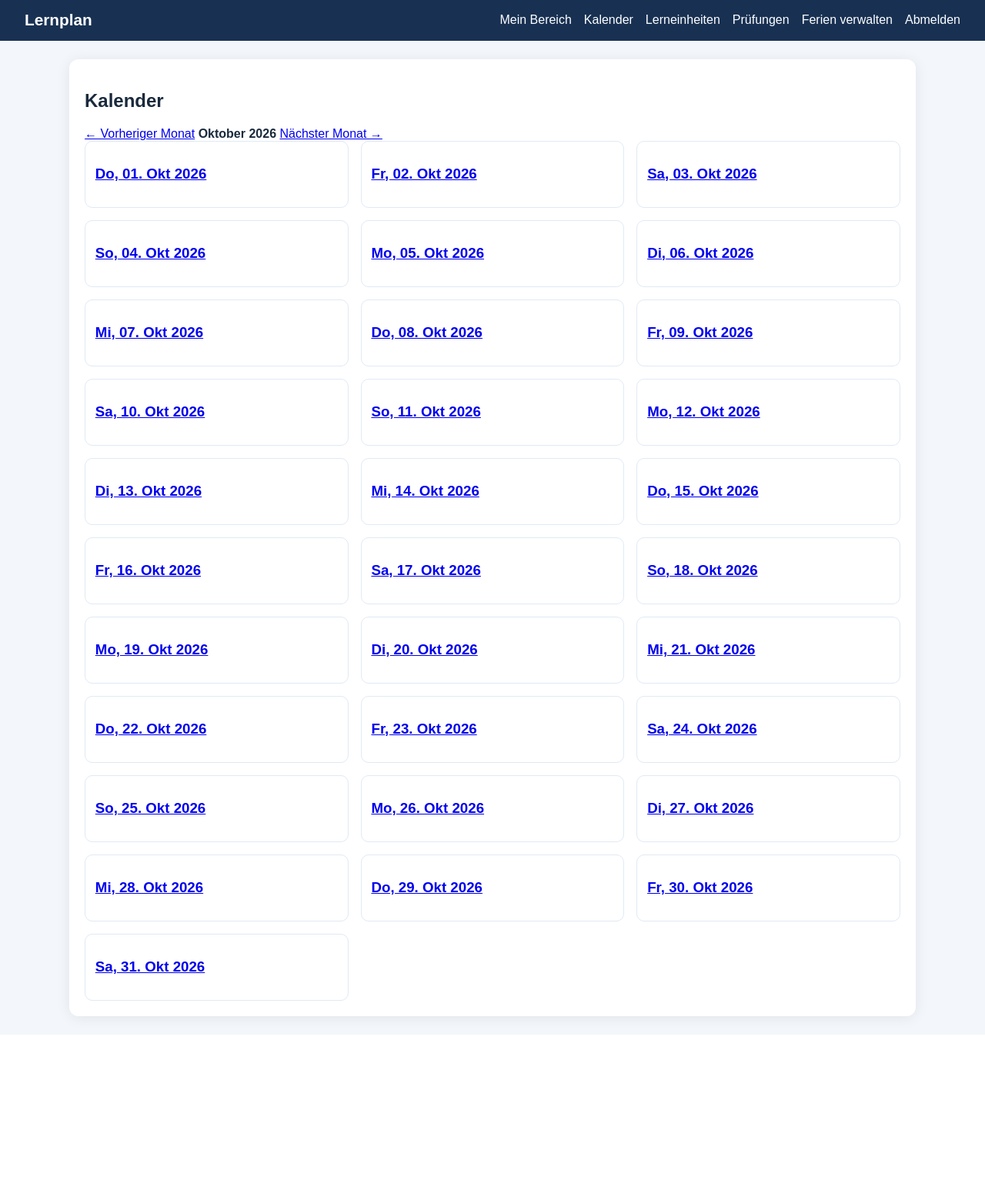
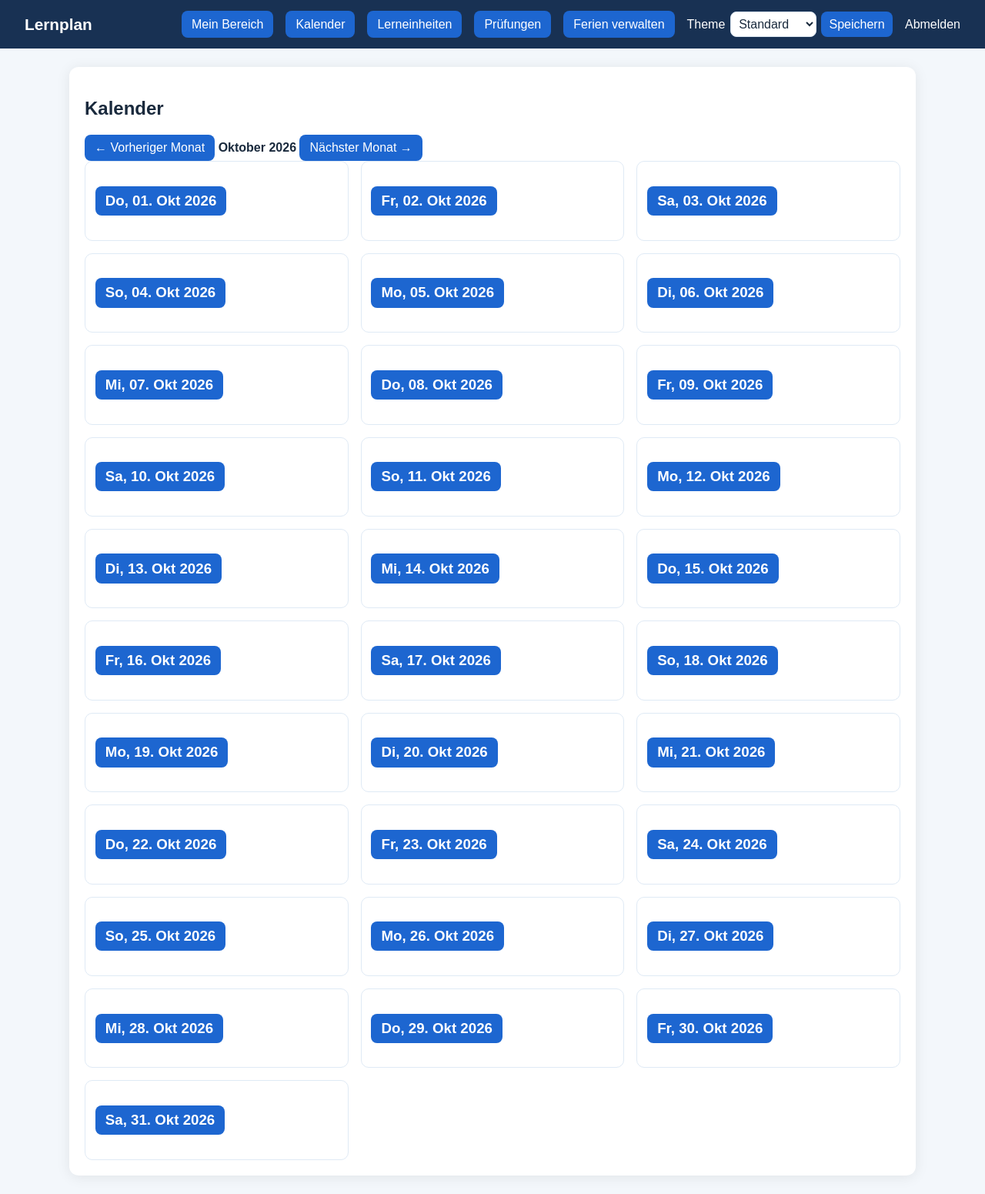
Before and after one commit to rincewound/lernplan, a Django app: page /calendar/ in a window 1280 px wide. Shown: the whole page at 77% size. Before the commit the page ends 1336 px from the top, so only its background shows below. Run offline with Django 5.2, Linux system fonts and the light colour scheme; the visitor is signed in with stand-in values (Sample User, id 1); data comes from the database, SQL or seed files in the repository; data that the repository does not hold is empty.

Commit message:
Themes and Style

```diff
--- a/learning_plan/settings.py
+++ b/learning_plan/settings.py
@@ -39,6 +39,7 @@ TEMPLATES = [
                 "django.template.context_processors.request",
                 "django.contrib.auth.context_processors.auth",
                 "django.contrib.messages.context_processors.messages",
+                "lernplan.context_processors.user_theme",
             ],
         },
     },
--- /dev/null
+++ b/lernplan/context_processors.py
@@ -0,0 +1,13 @@
+from .models import UserPreference
+
+
+def user_theme(request):
+    theme = "standard"
+    if request.user.is_authenticated:
+        preference = UserPreference.objects.filter(user=request.user).first()
+        if preference:
+            theme = preference.theme
+    return {
+        "current_theme": theme,
+        "theme_choices": UserPreference.THEME_CHOICES,
+    }
--- a/lernplan/forms.py
+++ b/lernplan/forms.py
@@ -1,7 +1,7 @@
 from django import forms
 from django.contrib.auth import get_user_model
 
-from .models import Exam, StudyPlan, Vacation
+from .models import Exam, StudyPlan, UserPreference, Vacation
 
 User = get_user_model()
 
@@ -189,3 +189,10 @@ class UserSelectForm(forms.Form):
         self.fields["user"].queryset = User.objects.filter(
             pk__in=[user.pk for user in visible_users]
         ).order_by("username")
+
+
+class ThemeForm(forms.Form):
+    theme = forms.ChoiceField(
+        choices=UserPreference.THEME_CHOICES,
+        label="Farbschema",
+    )
--- a/lernplan/models.py
+++ b/lernplan/models.py
@@ -170,6 +170,25 @@ class LearningTask(models.Model):
         return f"{self.subject} on {self.date}"
 
 
+class UserPreference(models.Model):
+    THEME_CHOICES = [
+        ("standard", "Standard"),
+        ("space", "Space"),
+        ("unicorn", "Einhorn"),
+        ("forest", "Wald"),
+    ]
+
+    user = models.OneToOneField(
+        User,
+        on_delete=models.CASCADE,
+        related_name="preferences",
+    )
+    theme = models.CharField(max_length=20, choices=THEME_CHOICES, default="standard")
+
+    def __str__(self) -> str:
+        return f"{self.user}: {self.get_theme_display()}"
+
+
 @receiver(pre_delete, sender=Exam)
 def delete_exam_tasks(sender, instance, **kwargs):
     LearningTask.objects.filter(
--- a/lernplan/templates/lernplan/day_detail.html
+++ b/lernplan/templates/lernplan/day_detail.html
@@ -24,7 +24,7 @@
             </div>
             <div class="actions">
               <span class="badge exam">{{ exam.duration_minutes }} min</span>
-              <a href="{% url 'edit_exam' exam.pk %}"><button type="button" class="secondary">Bearbeiten</button></a>
+              <a href="{% url 'edit_exam' exam.pk %}">Bearbeiten</a>
             </div>
           </li>
         {% endfor %}
@@ -48,7 +48,7 @@
             </div>
             <div class="actions">
               <span class="badge plan">{{ task.minutes }} min</span>
-              <a href="{% url 'toggle_task' task.pk %}"><button type="button" class="secondary">{% if task.done %}Zurücksetzen{% else %}Erledigt{% endif %}</button></a>
+              <a href="{% url 'toggle_task' task.pk %}">{% if task.done %}Zurücksetzen{% else %}Erledigt{% endif %}</a>
             </div>
           </li>
         {% endfor %}
--- a/lernplan/urls.py
+++ b/lernplan/urls.py
@@ -11,6 +11,7 @@ urlpatterns = [
         name="login",
     ),
     path("logout/", auth_views.LogoutView.as_view(next_page="login"), name="logout"),
+    path("theme/", views.set_theme, name="set_theme"),
     path("my/", views.dashboard, name="my"),
     path("calendar/", views.calendar_view, name="calendar"),
     path("day/<str:target_date>/", views.day_detail, name="day_detail"),
--- a/lernplan/views.py
+++ b/lernplan/views.py
@@ -10,9 +10,17 @@ from django.contrib.auth.models import Group
 from django.db.models import Q
 from django.http import HttpRequest, HttpResponse, HttpResponseBadRequest
 from django.shortcuts import get_object_or_404, redirect, render
+from django.utils.http import url_has_allowed_host_and_scheme
 
-from .forms import ExamForm, StudyPlanForm, UserSelectForm, VacationForm
-from .models import Exam, LearningTask, StudyPlan, Vacation, ensure_tasks_for_user
+from .forms import ExamForm, StudyPlanForm, ThemeForm, UserSelectForm, VacationForm
+from .models import (
+    Exam,
+    LearningTask,
+    StudyPlan,
+    UserPreference,
+    Vacation,
+    ensure_tasks_for_user,
+)
 
 User = get_user_model()
 
@@ -48,6 +56,31 @@ def can_manage_vacation(actor: User, vacation: Vacation) -> bool:
 
 @login_required
 def home(request: HttpRequest) -> HttpResponse:
+    return redirect("my")
+
+
+@login_required
+def set_theme(request: HttpRequest) -> HttpResponse:
+    if request.method != "POST":
+        return HttpResponseBadRequest("Ungültige Anfrage.")
+
+    form = ThemeForm(request.POST)
+    if form.is_valid():
+        UserPreference.objects.update_or_create(
+            user=request.user,
+            defaults={"theme": form.cleaned_data["theme"]},
+        )
+        messages.success(request, "Theme gespeichert.")
+    else:
+        messages.error(request, "Bitte wähle ein gültiges Theme.")
+
+    next_url = request.POST.get("next", "")
+    if url_has_allowed_host_and_scheme(
+        next_url,
+        allowed_hosts={request.get_host()},
+        require_https=request.is_secure(),
+    ):
+        return redirect(next_url)
     return redirect("my")
 
 
--- a/static/css/styles.css
+++ b/static/css/styles.css
@@ -1,13 +1,74 @@
 body {
+  --page-bg: #f3f7fb;
+  --page-text: #1a2a3d;
+  --topbar-bg: #183153;
+  --topbar-text: #ffffff;
+  --panel-bg: #ffffff;
+  --task-bg: #f9fbff;
+  --border: #dfeaf5;
+  --link-bg: #1d66d0;
+  --link-text: #ffffff;
+  --link-hover: #174fa3;
+  --field-bg: #ffffff;
+  --field-text: #1a2a3d;
+  --shadow: rgba(0, 0, 0, 0.08);
   margin: 0;
   font-family: Arial, sans-serif;
-  background: #f3f7fb;
-  color: #1a2a3d;
+  background: var(--page-bg);
+  color: var(--page-text);
+}
+
+body[data-theme="space"] {
+  --page-bg: #10172a;
+  --page-text: #e8ecff;
+  --topbar-bg: #080d1b;
+  --panel-bg: #1a2540;
+  --task-bg: #202d4d;
+  --border: #364568;
+  --link-bg: #6858ce;
+  --link-hover: #8578ec;
+  --field-bg: #111a30;
+  --field-text: #e8ecff;
+  --shadow: rgba(0, 0, 0, 0.3);
+  background-image: radial-gradient(ellipse at top, #24345d, var(--page-bg) 65%);
+  background-attachment: fixed;
+}
+
+body[data-theme="unicorn"] {
+  --page-bg: #fff0fb;
+  --page-text: #44254e;
+  --topbar-bg: #713e83;
+  --panel-bg: #fffaff;
+  --task-bg: #fff4fc;
+  --border: #f0cce9;
+  --link-bg: #cf4e9e;
+  --link-hover: #ad367f;
+  --field-bg: #ffffff;
+  --field-text: #44254e;
+  --shadow: rgba(113, 62, 131, 0.14);
+  background-image: linear-gradient(135deg, #fff0fb, #eff4ff 55%, #f8fff0);
+  background-attachment: fixed;
+}
+
+body[data-theme="forest"] {
+  --page-bg: #edf5ec;
+  --page-text: #1e392c;
+  --topbar-bg: #214b36;
+  --panel-bg: #fbfff9;
+  --task-bg: #f3faf0;
+  --border: #c9ddc7;
+  --link-bg: #347b4a;
+  --link-hover: #275f39;
+  --field-bg: #ffffff;
+  --field-text: #1e392c;
+  --shadow: rgba(31, 74, 51, 0.12);
+  background-image: linear-gradient(150deg, #edf5ec, #e0eee1 55%, #f5f7e9);
+  background-attachment: fixed;
 }
 
 .topbar {
-  background: #183153;
-  color: white;
+  background: var(--topbar-bg);
+  color: var(--topbar-text);
   display: flex;
   justify-content: space-between;
   align-items: center;
@@ -23,21 +84,62 @@ body {
   display: flex;
   flex-wrap: wrap;
   gap: 1rem;
+  align-items: center;
 }
 
-.nav a {
-  color: white;
+.nav-link, main a {
+  display: inline-flex;
+  align-items: center;
+  justify-content: center;
+  padding: 0.45rem 0.75rem;
+  border: 1px solid transparent;
+  border-radius: 8px;
+  background: var(--link-bg);
+  color: var(--link-text);
   text-decoration: none;
+  transition: background-color 0.15s ease, transform 0.15s ease;
+}
+
+.nav-link:hover, main a:hover {
+  background: var(--link-hover);
+  transform: translateY(-1px);
+}
+
+.nav-link:focus-visible, main a:focus-visible, button:focus-visible {
+  outline: 3px solid #f2c94c;
+  outline-offset: 2px;
+}
+
+.nav .nav-link {
+  color: var(--topbar-text);
 }
 
 .nav form {
   margin: 0;
 }
 
+.theme-form {
+  display: flex;
+  align-items: center;
+  gap: 0.4rem;
+  color: var(--topbar-text);
+}
+
+.theme-form select {
+  width: auto;
+  min-width: 7rem;
+  margin: 0;
+  padding: 0.4rem;
+}
+
+.theme-submit {
+  padding: 0.45rem 0.65rem;
+}
+
 .nav-logout {
   padding: 0;
   background: none;
-  color: white;
+  color: var(--topbar-text);
 }
 
 .container {
@@ -125,7 +227,7 @@ button, input, select, textarea {
 }
 
 button {
-  background: #1d66d0;
+  background: var(--link-bg);
   color: white;
   border: none;
   border-radius: 8px;
@@ -134,17 +236,19 @@ button {
 }
 
 button.secondary {
-  background: #eef5ff;
-  color: #183153;
+  background: var(--task-bg);
+  color: var(--page-text);
 }
 
 input, select, textarea {
   width: 100%;
   padding: 0.7rem;
-  border: 1px solid #cfe0ee;
+  border: 1px solid var(--border);
   border-radius: 8px;
   box-sizing: border-box;
   margin-top: 0.2rem;
+  background: var(--field-bg);
+  color: var(--field-text);
 }
 
 form p {
--- a/templates/base.html
+++ b/templates/base.html
@@ -7,22 +7,35 @@
     <title>{% block title %}Lernplan{% endblock %}</title>
     <link rel="stylesheet" href="{% static 'css/styles.css' %}" />
   </head>
-  <body>
+  <body data-theme="{{ current_theme }}">
     <header class="topbar">
       <div class="brand">Lernplan</div>
       <nav class="nav">
         {% if user.is_authenticated %}
-          <a href="{% url 'my' %}">Mein Bereich</a>
-          <a href="{% url 'calendar' %}">Kalender</a>
-          <a href="{% url 'study_plans' %}">Lerneinheiten</a>
-          <a href="{% url 'exams' %}">Prüfungen</a>
-          <a href="{% url 'vacations' %}">Ferien verwalten</a>
+          <a class="nav-link" href="{% url 'my' %}">Mein Bereich</a>
+          <a class="nav-link" href="{% url 'calendar' %}">Kalender</a>
+          <a class="nav-link" href="{% url 'study_plans' %}">Lerneinheiten</a>
+          <a class="nav-link" href="{% url 'exams' %}">Prüfungen</a>
+          <a class="nav-link" href="{% url 'vacations' %}">Ferien verwalten</a>
+          <form method="post" action="{% url 'set_theme' %}" class="theme-form">
+            {% csrf_token %}
+            <input type="hidden" name="next" value="{{ request.get_full_path }}" />
+            <label for="theme-choice">Theme</label>
+            <select id="theme-choice" name="theme">
+              {% for value, label in theme_choices %}
+                <option value="{{ value }}" {% if current_theme == value %}selected{% endif %}>
+                  {{ label }}
+                </option>
+              {% endfor %}
+            </select>
+            <button type="submit" class="theme-submit">Speichern</button>
+          </form>
           <form method="post" action="{% url 'logout' %}">
             {% csrf_token %}
             <button type="submit" class="nav-logout">Abmelden</button>
           </form>
         {% else %}
-          <a href="{% url 'login' %}">Anmelden</a>
+          <a class="nav-link" href="{% url 'login' %}">Anmelden</a>
         {% endif %}
       </nav>
     </header>
```
Also changed, not shown: other parts of static/css/styles.css (+20 -7 lines), lernplan/templates/lernplan/dashboard.html (+2 -6 lines), lernplan/tests.py (+35 -1 lines), lernplan/migrations/0004_userpreference.py (added).
